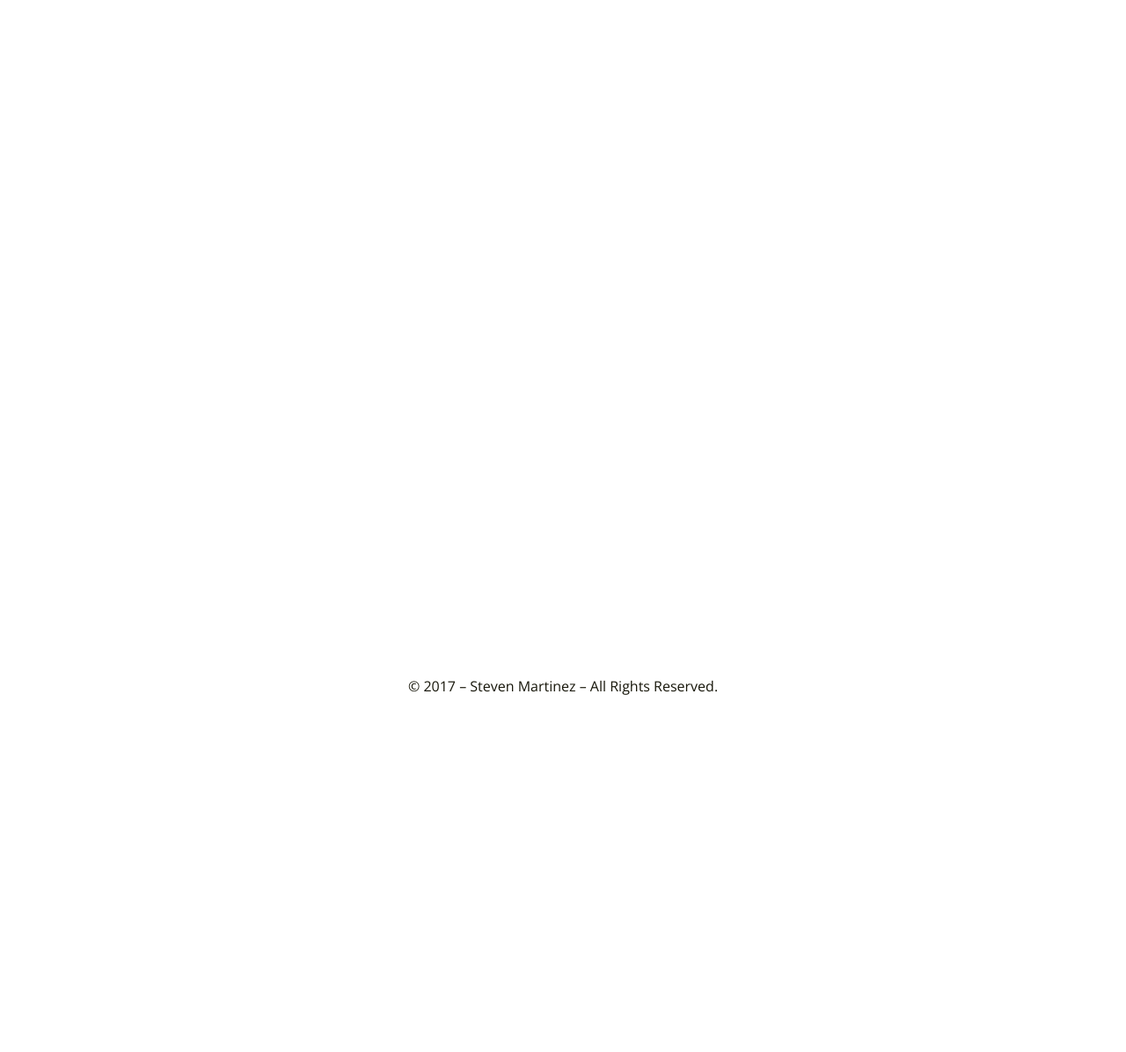
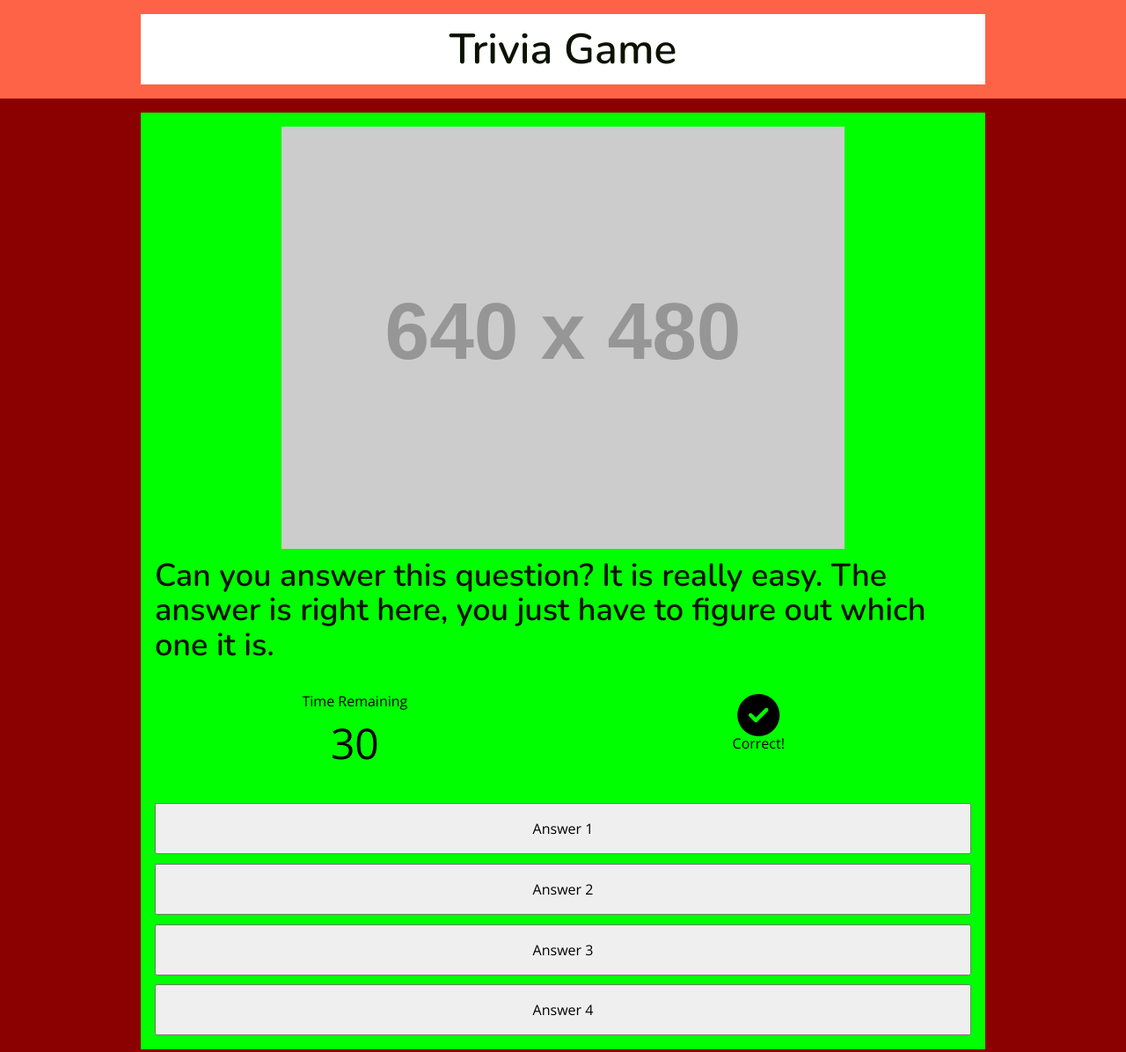
Before and after one commit to GreenCord/TriviaGame, a plain HTML site: page index.html in a window 1280 px wide. Shown: the top 1196 px of the page at 88% size. Before the commit the page ends 800 px from the top, so only its background shows below. Drawn offline with nearby package versions, Linux system fonts and the light colour scheme; placeholder pictures from the web are drawn by us; files whose address does not match are found by name.

Commit message:
Updated HTML, CSS with basic framework

```diff
--- a/assets/css/style.css
+++ b/assets/css/style.css
@@ -22,18 +22,18 @@ html {
 	h1, h2, h3, h4, h5, h6, label {
 		color: #0c1200;
 		font-family: Nunito, Calibri, Verdana, Geneva, sans-serif;
-		font-weight: 700;
+		font-weight: 600;
 		line-height: 1.1;
 	}
 
-	form input[type="text"], form input[type="email"], form textarea, form input[type="submit"] {
+	form input[type="text"], form input[type="email"], form textarea, form input[type="submit"], button {
 		font-family: 'Open Sans', Corbel, 'Lucida Sans Unicode', 'Lucida Grande', sans-serif;
 		font-size: 1rem;
 	}
 
 	p, code, blockquote {
 		color: #17160a;
-		margin: 0 0 1.5rem;
+		margin: 0 0 3rem;
 	}
 
 	p {
@@ -43,7 +43,6 @@ html {
 
 	p+p {
 		margin-top: -1.5rem;
-		text-indent: 2rem;
 	}
 
 	code,
@@ -65,12 +64,12 @@ html {
 	}
 
 
-	h1 { font-size: 3rem;		line-height: 1;		margin-bottom: 2.0rem; 		}
-	h2 { font-size: 2rem;		line-height: 1.1; 	margin-bottom: 1.33333rem;	}
-	h3 { font-size: 1.5rem;		line-height: 1.1;	margin-bottom: 1.0rem; 		}
-	h4 { font-size: 1.25rem;	line-height: 1.1;	margin-bottom: 0.83333rem; 	}
-	h5 { font-size: 1.125rem;	line-height: 1.1; 	margin-bottom: 0.75rem; 	}
-	h6 { font-size: 1rem;		line-height: 1.1;	margin-bottom: 0.66667rem	}
+	h1 { font-size: 2.000rem;	line-height: 1.0;	margin-bottom: 1.33333rem;	}
+	h2 { font-size: 1.625rem;	line-height: 1.1; margin-bottom: 1.08333rem;	}
+	h3 { font-size: 1.375rem;	line-height: 1.1;	margin-bottom: 0.91667rem;	}
+	h4 { font-size: 1.125rem;	line-height: 1.1;	margin-bottom: 0.75000rem; 	}
+	h5 { font-size: 1.125rem;	line-height: 1.1; margin-bottom: 0.75000rem;	}
+	h6 { font-size: 1.000rem; line-height: 1.1; margin-bottom: 0.66667rem;	}
 
 	a {
 		border: 1px solid transparent;
@@ -110,6 +109,10 @@ html {
     height: 1px;
 	 }
 
+	 .title {
+	 	margin: 0;
+	 }
+
 	/* Accessible Skip to Content */
 	.skip-to-content {
 		height:1px;
@@ -134,15 +137,81 @@ html {
 
 	/* Main wrapper - contains all content except footer. Flexed to push footer to bottom in modern browsers */
 	.main-wrapper {
+		display: flex;
 		flex: 1 0 auto;
+		flex-direction: column;
 		margin: 0;
 		padding: 0;
 		width: 100%;
 	}
 	/* End main wrapper */
 
+	/* Header Wrapper */
+	.header-wrapper {
+		background: tomato;
+		padding: 1rem;
+	}
 
+	.header-wrapper header {
+		background: white;
+		margin: 0 auto;
+		max-width: 960px;
+		padding: 1rem;
+		text-align: center;
+	}
 
+	/* Content Wrapper */
+	.content-wrapper {
+		background: darkred;
+		flex: 1 0 auto;
+		padding: 1rem;
+	}
+
+	.content-panel, .two-col {
+		background: lime;
+		margin: 0 auto;
+		max-width: 960px;
+		padding: 1rem;
+	}
+
+	.two-col .col {
+		display: block;
+	}
+
+	.large-text {
+		font-size: 3rem;
+		margin: 0;
+	}
+
+	.text-center {
+		text-align: center;
+	}
+
+	.content-panel button {
+		display: block;
+		padding: 1rem;
+		width: 100%;
+	}
+
+	.thumbnail img {
+		display: block;
+		height: auto;
+		margin: 0 auto;
+		max-width: 640px;
+		width: 100%;
+	}
+
+	.thumbnail {
+		margin-bottom: 0.66667rem;
+	}
+
+	.button-group button {
+		margin-bottom: 0.66667rem;
+	}
+
+	.button-group button:last-of-type {
+		margin-bottom: 0;
+	}
 
 	/* Footer wrapper - contains footer content */
 	.footer-wrapper {
@@ -161,11 +230,17 @@ html {
 }
 
 @media only screen and (min-width: 480px) {
-
+	.two-col .col {
+		display: inline-block;
+		vertical-align: middle;
+		width: 49%;
+	}
 }
 
 @media only screen and (min-width: 640px) {
-
+	h1 { font-size: 2.500rem;	line-height: 1.0;	margin-bottom: 1.66667rem;	}
+	h2 { font-size: 2.000rem;	line-height: 1.1; margin-bottom: 1.33333rem;	}
+	h3 { font-size: 1.500rem;	line-height: 1.1;	margin-bottom: 1.00000rem;	}
 }
 
 @media only screen and (min-width: 768px) {
@@ -177,7 +252,9 @@ html {
 }
 
 @media only screen and (min-width: 1280px) {
-
+	h1 { font-size: 3.000rem;	line-height: 1.0;	margin-bottom: 2.00000rem;	}
+	h2 { font-size: 2.250rem;	line-height: 1.1; margin-bottom: 1.50000rem;	}
+	h3 { font-size: 1.750rem;	line-height: 1.1;	margin-bottom: 1.16667rem;	}
 }
 
 @media only screen and (min-width: 1600px) {
--- a/index.html
+++ b/index.html
@@ -14,10 +14,57 @@
 	<a class="skip-to-content" href="#skipnav" title="Skip Navigation">Skip to main content</a>
 		<div class="header-wrapper">
 			<header>
-
+				<h1 class="title">Trivia Game</h1>
 			</header>
 		</div>
 		<div class="content-wrapper" id="skipnav">
+
+			<div id="intro-panel" class="content-panel" style="display: none;">
+				<div id="decription">
+					<h2>Welcome to Trivia Game!</h2>
+					<p>How much trivia do you know? Play this game to find out.</p>
+					<p>You will have 30 seconds to answer each question.</p>
+					<p>Ready to begin?</p>
+					<button class="clickable">Start Game</button>
+				</div>
+			</div>
+
+			<div id="question-panel" class="content-panel" style="display: block;">
+				<div id="question-image" class="thumbnail">
+					<img src="https://placehold.it/640x480" />
+				</div>
+				<div id="question" class="question">
+					<h2 class="title">Can you answer this question? It is really easy. The answer is right here, you just have to figure out which one it is.</h2>
+				</div>
+			</div>
+
+			<div class="two-col">
+				<div id="timer-panel" class="col text-center">
+					<div id="timer" style="display: block;">
+						<div id="timer-text">
+							Time Remaining
+						</div>
+						<div id="timer-numbers" class="large-text">
+							30
+						</div>
+					</div>
+				</div>
+				<div id="results-panel" class="col text-center">
+					<div id="results-text" style="display: block;">
+							<i class="fa fa-check-circle fa-lg large-text" aria-hidden="true"></i>
+							<br />
+							Correct!
+					</div>
+				</div>
+			</div>
+			<div id="answer-panel" class="content-panel" style="display: block;">
+				<div id="options" class="button-group">
+					<button>Answer 1</button>
+					<button>Answer 2</button>
+					<button>Answer 3</button>
+					<button>Answer 4</button>
+				</div>
+			</div>
 
 		</div>
 	</div>
```
